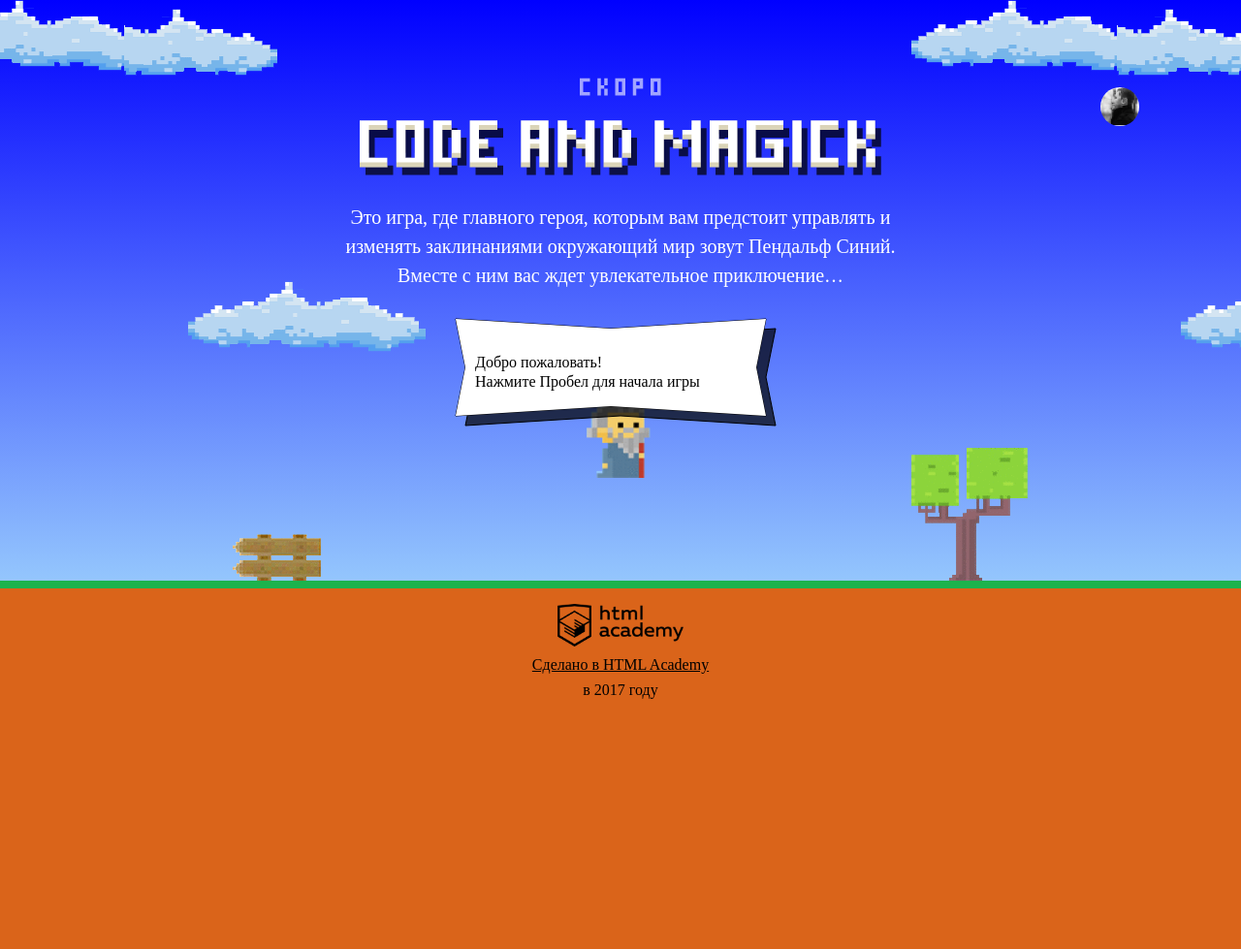
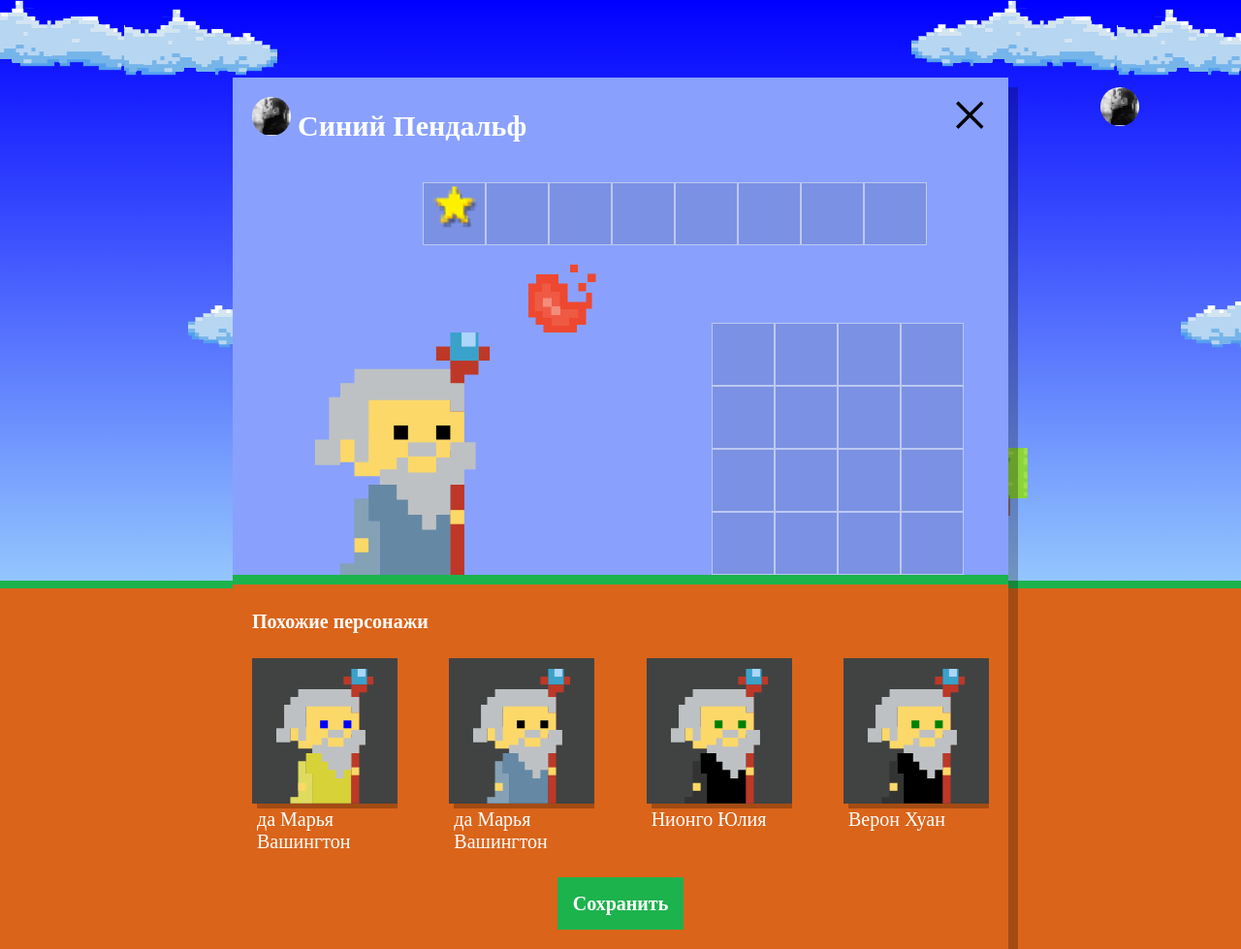
Before and after one commit to Anna-Teshkina/305561-code-and-magick, a website: page index.html in a window 1280 px wide. Shown: the whole page at 97% size. Before the commit the page ends 800 px from the top, so only its background shows below. Drawn offline with Linux system fonts and the light colour scheme; a web font is replaced by a local one.

Commit message:
Was made functions for creating similar wizards

```diff
--- a/index.html
+++ b/index.html
@@ -208,6 +208,7 @@
 </script>
 <script src="js/stat.js"></script>
 <script src="js/game.js"></script>
+<script src="js/setup.js"></script>
 
 </body>
 </html>
--- /dev/null
+++ b/js/setup.js
@@ -0,0 +1,60 @@
+'use strict';
+
+var NUMBER_WIZARD = 4;
+
+var setup = document.querySelector('.setup');
+setup.classList.remove('hidden');
+
+document.querySelector('.setup-similar').classList.remove('hidden');
+
+var NAMES_WIZARD = ['Иван', 'Хуан', 'Себастьян', 'Мария', 'Кристоф', 'Виктор', 'Юлия', 'Люпита', 'Вашингтон'];
+var SURNAMES_WIZARD = ['да Марья', 'Верон', 'Мирабелла', 'Вальц', 'Онопко', 'Топольницкая', 'Нионго', 'Ирвинг'];
+var COATS_COLOR = ['rgb(101, 137, 164)', 'rgb(241, 43, 107)', 'rgb(146, 100, 161)', 'rgb(56, 159, 117)', 'rgb(215, 210, 55)', 'rgb(0, 0, 0)'];
+var EYES_COLOR = ['black', 'red', 'blue', 'yellow', 'green'];
+var wizards = [];
+
+var getWizard = function() {
+  var flag = Math.round(Math.random());
+
+  if (flag) {
+    var nameWizard = NAMES_WIZARD[Math.floor(Math.random() * NAMES_WIZARD.length)] + ' ' + SURNAMES_WIZARD[Math.floor(Math.random() * SURNAMES_WIZARD.length)];
+  } else {
+    var nameWizard = SURNAMES_WIZARD[Math.floor(Math.random() * SURNAMES_WIZARD.length)] + ' ' + NAMES_WIZARD[Math.floor(Math.random() * NAMES_WIZARD.length)];
+  }
+
+  var coatWizard = COATS_COLOR[Math.floor(Math.random() * COATS_COLOR.length)];
+  var eyesWizard = EYES_COLOR[Math.floor(Math.random() * EYES_COLOR.length)];
+
+  var wizard = {
+    name: nameWizard,
+    coat: coatWizard,
+    eyes: eyesWizard
+  }
+
+  return wizard;
+}
+
+for (var i = 0; i < NUMBER_WIZARD; i++) {
+  var wizardItem = getWizard();
+  wizards.push(wizardItem);
+}
+
+var similarListElement = document.querySelector('.setup-similar-list');
+var similarWizardTemplate = document.querySelector('#similar-wizard-template').content.querySelector('.setup-similar-item');
+
+var renderWizard = function (wizard) {
+  var wizardElement = similarWizardTemplate.cloneNode(true);
+
+  wizardElement.querySelector('.setup-similar-label').textContent = wizard.name;
+  wizardElement.querySelector('.wizard-coat').style.fill = wizard.coat;
+  wizardElement.querySelector('.wizard-eyes').style.fill = wizard.eyes;
+
+  return wizardElement;
+}
+
+var fragment = document.createDocumentFragment();
+for (var i = 0; i < wizards.length; i++) {
+  fragment.appendChild(renderWizard(wizards[i]));
+}
+
+similarListElement.appendChild(fragment);
```
